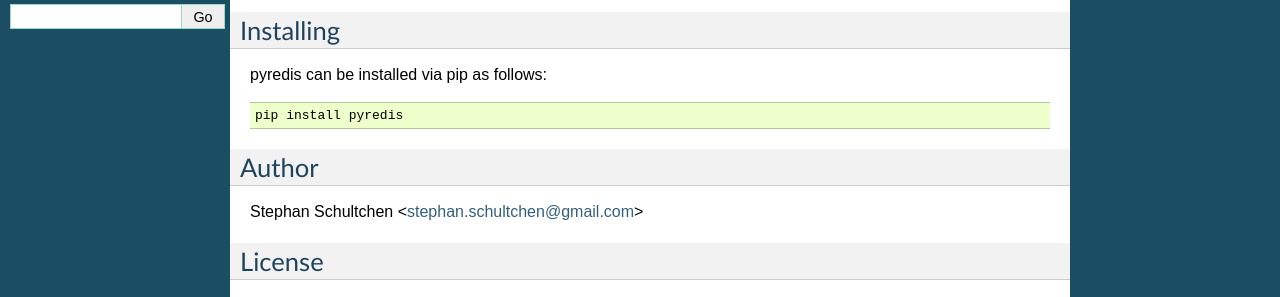
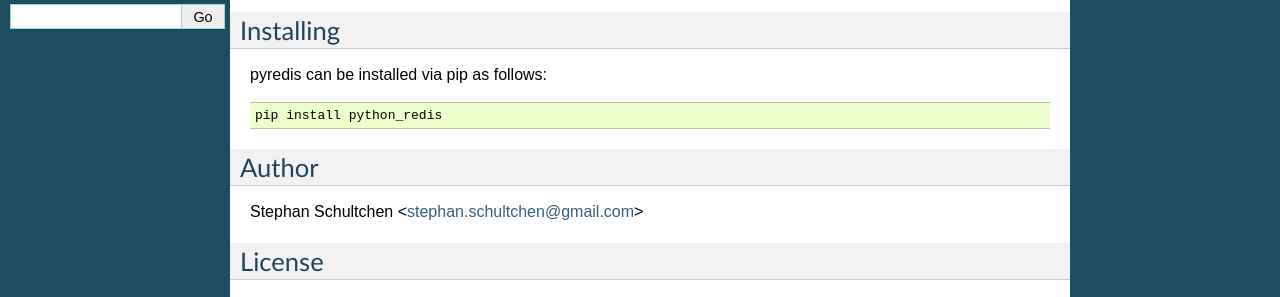
Before and after one commit to schlitzered/pyredis, a Sphinx documentation site: the page built from docs/source/intro.rst, in a window 1280 px wide. Shown: the part 376-673 px from the top of the page. Built offline with Sphinx 7.4.7, drawn with Linux system fonts in a browser that asks for light colours.

Commit message:
fix doku typo add ability to run redis commands directy on a connection pool, without directly

```diff
--- a/README.rst
+++ b/README.rst
@@ -28,7 +27,7 @@ Installing
 
 pyredis can be installed via pip as follows:
 ::
-    pip install pyredis
+    pip install python_redis
 
 Author
 ------
--- a/docs/source/intro.rst
+++ b/docs/source/intro.rst
@@ -23,7 +23,7 @@ pyredis can be installed via pip as follows:
 
 .. code::
 
-    pip install pyredis
+    pip install python_redis
 
 Author
 ------
```
Also changed, not shown: other parts of README.rst (+0 -1 lines), 1 other file.
